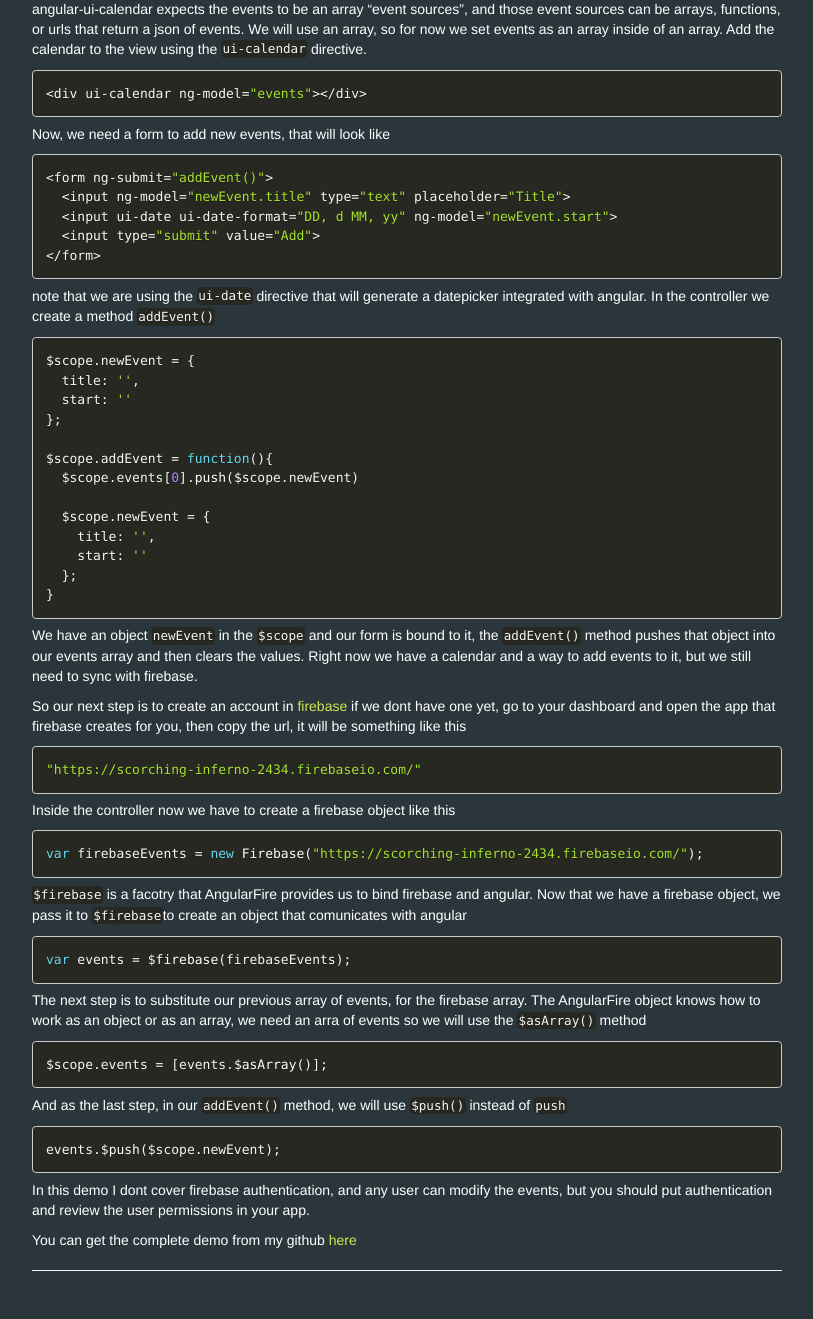
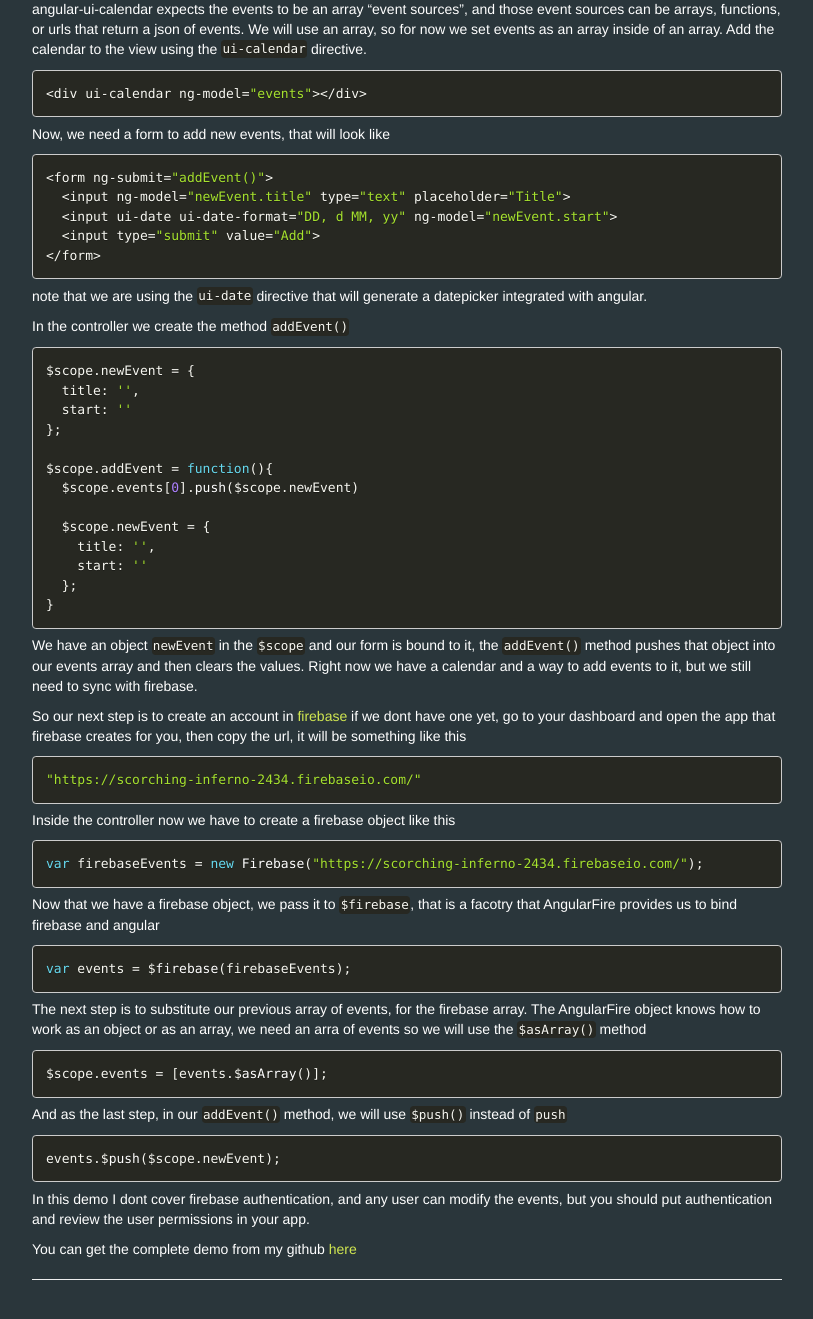
Before and after one commit to konzz/konzz.github.io, a Jekyll site: the page built from _posts/2014-09-15-angular-firebase-calendar.markdown, in a window 1280 px wide and 1400 px high, scrolled down 781 px. Shown: the top 1319 px of the window, without its empty margins (38-851 px from the left). Built offline with Jekyll 4.4.1, drawn with Linux system fonts in a browser that asks for light colours; Markdown is read by kramdown in place of the engine named in the settings.

Commit message:
minor style changes to angular firebase post

````diff
--- a/_posts/2014-09-15-angular-firebase-calendar.markdown
+++ b/_posts/2014-09-15-angular-firebase-calendar.markdown
@@ -52,7 +52,9 @@ Now, we need a form to add new events, that will look like
   <input type="submit" value="Add">
 </form>
 ```
-note that we are using the ``ui-date`` directive that will generate a datepicker integrated with angular. In the controller we create a method ``addEvent()``
+note that we are using the ``ui-date`` directive that will generate a datepicker integrated with angular.
+
+In the controller we create the method ``addEvent()``
 
 ```javascript
 $scope.newEvent = {
@@ -84,7 +86,7 @@ Inside the controller now we have to create a firebase object like this
 var firebaseEvents = new Firebase("https://scorching-inferno-2434.firebaseio.com/");
 ```
 
-``$firebase`` is a facotry that AngularFire provides us to bind firebase and angular. Now that we have a firebase object, we pass it to ``$firebase``to create an object that comunicates with angular
+Now that we have a firebase object, we pass it to ``$firebase``, that is a facotry that AngularFire provides us to bind firebase and angular
 
 ```javascript
 var events = $firebase(firebaseEvents);
````
